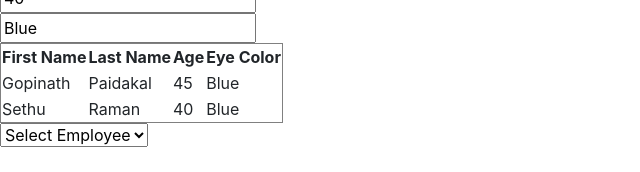
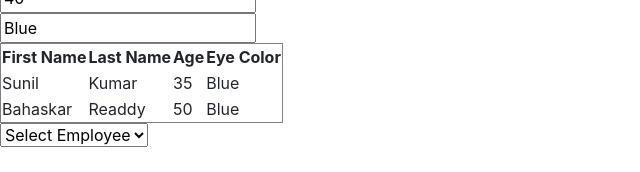
Before and after one commit to Gopinath-Paidakal/Examples-React-Testing, a React (Create React App) app: page / in a window 1280 px wide. Shown: the part 127-299 px from the top of the page, without its empty margins (0-640 px from the left). Built offline with nearby package versions, Linux system fonts and the light colour scheme.

Commit message:
Testing arrays

```diff
--- a/src/Testing.js
+++ b/src/Testing.js
@@ -3,8 +3,8 @@ import React from 'react'
 export default function Testing() {
 
      const person = [
-        {empid : 1, firstName : "Gopinath", lastName : "Paidakal", age : 45, eyeColor: "Blue"},
-        {empid : 2, firstName : "Sethu", lastName : "Raman", age : 40, eyeColor : "Blue"}
+        {empid : 1, firstName : "Sunil", lastName : "Kumar", age : 35, eyeColor: "Blue"},
+        {empid : 2, firstName : "Bahaskar", lastName : "Readdy", age : 50, eyeColor : "Blue"}
     ]
 
     const person1 = {
@@ -33,6 +33,7 @@ export default function Testing() {
     console.log(person);
 
   return (
+
     <div><h3>Testing</h3>
 
         <p>{person.firstName}</p>
@@ -88,12 +89,7 @@ export default function Testing() {
                 </option>
             ))}
         </select>
-
-
-
-
     </div>
-
   )
 }
 
```
